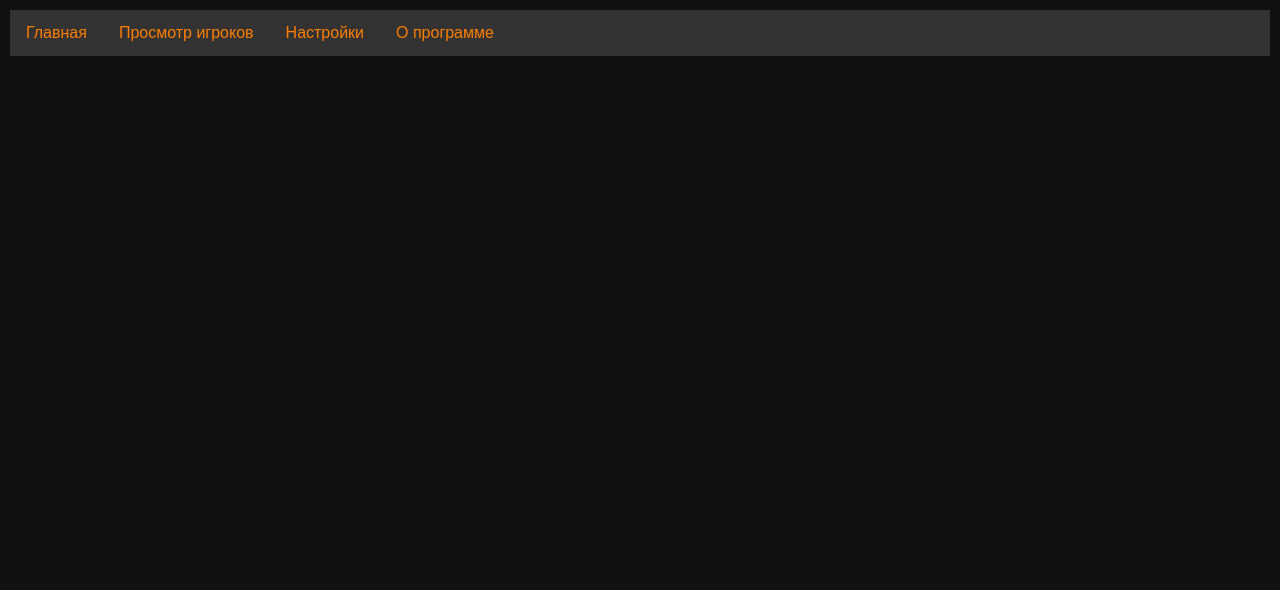
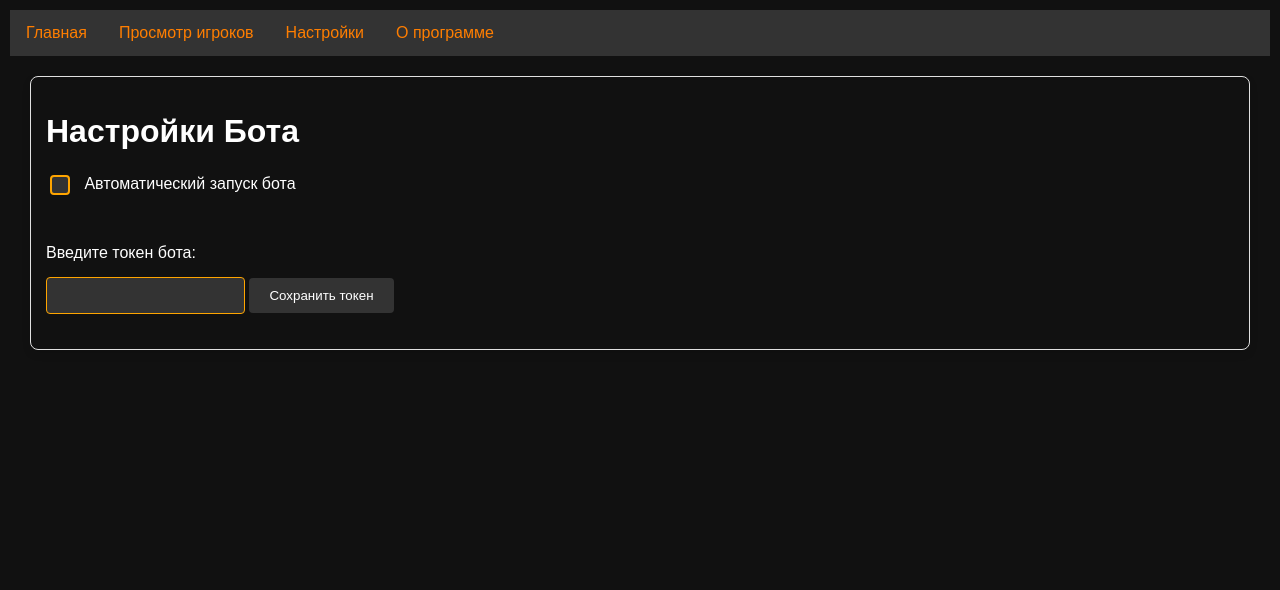
Before and after one commit to AngelsAndDemonsDM/DM-Bot-server, a Python web app: template Code/templates/settings/settings_main.html in a window 1280 px wide. Shown: the top 590 px of the page. Run offline with Jinja, Linux system fonts and the light colour scheme; the template is opened without the code that fills it, so the values that code supplies are empty; some libraries are stand-ins or nearby versions.

Commit message:
Бляяять

```diff
--- a/Code/static/style.css
+++ b/Code/static/style.css
@@ -56,19 +56,19 @@ input[type="text"] {
 }
 
 input[type="submit"] {
-    background-color: #ff7e00; /* Оранжевый фон */
+    background-color: #333; /* Тёмно-серый фон */
     color: white; /* Белый текст */
-    padding: 10px 20px;
-    border: none;
-    border-radius: 4px;
-    cursor: pointer;
-    transition: background-color 0.3s ease;
+    padding: 10px 20px; /* Внутренние отступы */
+    border: none; /* Убираем границу */
+    border-radius: 4px; /* Скругленные углы */
+    cursor: pointer; /* Курсор в виде указателя */
+    transition: background-color 0.3s ease; /* Плавное изменение цвета фона */
     display: inline-block; /* Показать как блочный элемент, чтобы выглядело как кнопка */
     text-align: center; /* Выравнивание текста по центру */
 }
 
 input[type="submit"]:hover {
-    background-color: #ffa500; /* Оранжевый цвет при наведении */
+    background-color: #222; /* Темно-серый фон при наведении */
 }
 
 /* Стили для ссылок */
--- a/Code/templates/settings/settings_main.html
+++ b/Code/templates/settings/settings_main.html
@@ -11,6 +11,24 @@
 <body>
     {% include 'base_modules/navigation.html' %}
 
+    <div class="card card-content">
+
+        <h1>Настройки Бота</h1>
+        <form autocomplete="off">
+
+            <label for="autoStart">
+                <input type="checkbox" id="autoStart" name="autoStart">
+                Автоматический запуск бота
+            </label>
+
+            <br><br>
+
+            <label for="token">Введите токен бота:</label><input type="text" id="token" name="token" autocomplete="off">
+            <input type="submit" value="Сохранить токен">
+        </form>
+
+    </div>
+
     <script src="https://cdnjs.cloudflare.com/ajax/libs/socket.io/4.0.1/socket.io.js"></script>
     <script src="{{ url_for('static', filename='js/base.js') }}"></script>
 </body>
```
Also changed, not shown: Code/static/js/bot.js (deleted, +0 -67 lines), Code/templates/settings/settings_bot.html (deleted, +0 -20 lines).
